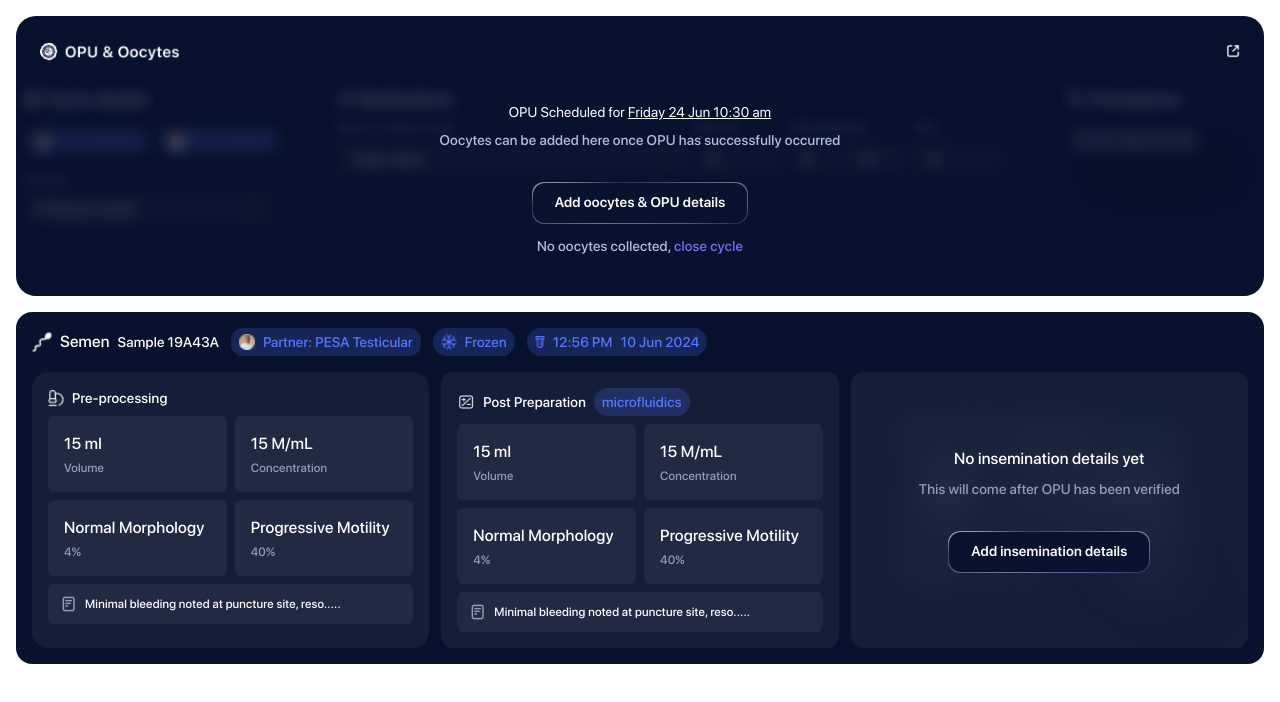
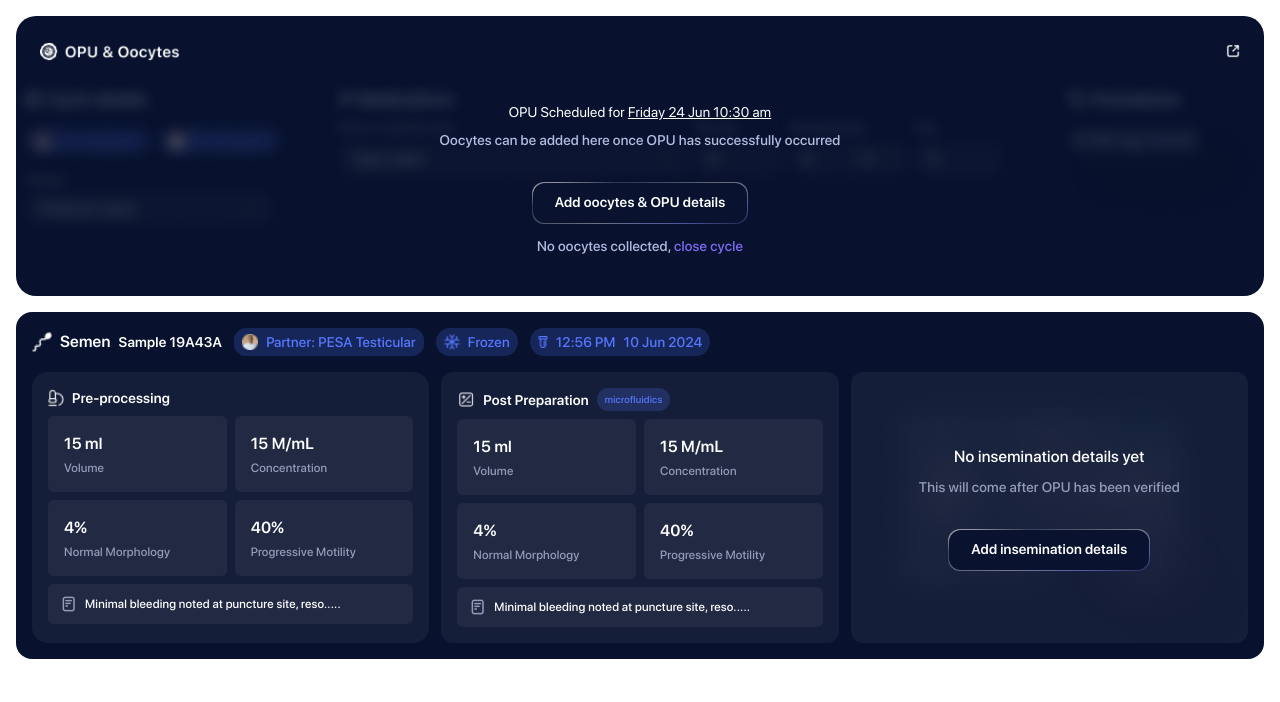
Before and after one commit to Masood-ul-Rehman/assigment, a Next.js app: page / in a window 1280 px wide. Shown: the top 702 px of the page. Built offline with nearby package versions, Linux system fonts and the light colour scheme.

Commit message:
updated styles

```diff
--- a/src/app/page.tsx
+++ b/src/app/page.tsx
@@ -35,8 +35,8 @@ export default function Home() {
         <div className="flex  gap-3">
           <div className=" flex gap-2 items-center">
             <Image src="/seman.png" alt="semen icon" width={20} height={20} />
-            <h4 className="text-md font-medium">Semen</h4>
-            <h4 className="text-sm font-medium">Sample 19A43A</h4>
+            <h4 className="text-base font-semibold">Semen</h4>
+            <h4 className="text-sm font-semibold">Sample 19A43A</h4>
           </div>
           <div className=" flex gap-2 items-center bg-opacityBlue rounded-xl px-2 py-1">
             <Image src="/Avatar.png" alt="avatar" width={16} height={16} />
@@ -58,7 +58,7 @@ export default function Home() {
           <div className="bg-opacityWhite p-4 rounded-2xl gap-2 flex flex-col">
             <div className="flex gap-2 items-center">
               <Image src="/research.png" alt="" width={16} height={16} />
-              <h4 className="text-sm font-medium">Pre-processing</h4>
+              <h4 className="text-sm font-semibold">Pre-processing</h4>
             </div>
             <CardItems />
           </div>
@@ -70,10 +70,10 @@ export default function Home() {
                 width={18}
                 height={17}
               />
-              <h4 className="text-sm font-medium">Post Preparation</h4>
+              <h4 className="text-sm font-semibold">Post Preparation</h4>
 
               <div className="bg-opacityBlue rounded-full px-2 py-1">
-                <h4 className="text-sm font-medium text-accent">
+                <h4 className="text-[10px] font-medium text-accent">
                   microfluidics{" "}
                 </h4>
               </div>
@@ -83,7 +83,7 @@ export default function Home() {
           <div className="bg-opacityWhite  rounded-xl  ">
             <div className="bg-[url('/blur.png')] bg-cover bg-center bg-no-repeat w-full h-full flex flex-col items-center justify-center gap-8 p-4">
               <div className="text-center flex gap-2 flex-col">
-                <h4 className="text-md font-medium">
+                <h4 className="text-base font-medium">
                   No insemination details yet
                 </h4>
                 <p className="text-sm font-medium text-[#929DB7]">
--- a/src/components/card-items.tsx
+++ b/src/components/card-items.tsx
@@ -10,12 +10,12 @@ const items = [
     value: "15 M/mL",
   },
   {
-    title: "4%",
-    value: "Normal Morphology",
+    value: "4%",
+    title: "Normal Morphology",
   },
   {
-    title: "40%",
-    value: "Progressive Motility",
+    value: "40%",
+    title: "Progressive Motility",
   },
 ];
 
@@ -28,7 +28,7 @@ const CardItems = () => {
             className="flex flex-col gap-1 p-4 rounded-md bg-[#FFFFFF0D]"
             key={item.value}
           >
-            <h1 className="text-md font-medium text-white">{item.value}</h1>
+            <h1 className="text-base font-semibold text-white">{item.value}</h1>
             <h1 className="text-xs font-medium text-[#929DB7]">{item.title}</h1>
           </div>
         ))}
```
